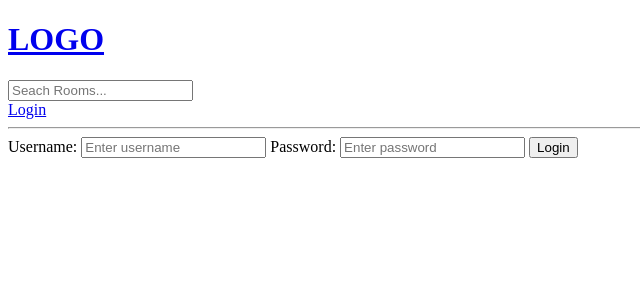
After one commit to fabio-teichmann/discord-unchained, a Django app: page /login/ in a window 1280 px wide. The commit adds this page. Shown: the top 300 px of the page, without its empty margins (0-640 px from the left). Run offline with Django 4.2, Linux system fonts and the light colour scheme.

Commit message:
login/logout prep

```diff
--- /dev/null
+++ b/discord_unchained/base/templates/base/login_register.html
@@ -0,0 +1,18 @@
+{% extends 'main.html' %}
+
+{% block content %}
+
+<div>
+    <form method="POST" action="">
+        {% csrf_token %}
+        <label>Username:</label>
+        <input type="text" name="username" placeholder="Enter username" />
+
+        <label>Password:</label>
+        <input type="password" name="password" placeholder="Enter password" />
+
+        <input type="submit" value="Login"/>
+    </form>
+</div>
+
+{% endblock content %}
--- a/discord_unchained/base/urls.py
+++ b/discord_unchained/base/urls.py
@@ -5,6 +5,8 @@ from django.urls import path
 from . import views
 
 urlpatterns = [
+    path("login/", views.loginPage, name="login"),
+    path("logout/", views.logoutUser, name="logout"),
     path("", views.home, name="home"),
     # Rooms
     path("room/<str:pk>/", views.room, name="room"),
--- a/discord_unchained/base/views.py
+++ b/discord_unchained/base/views.py
@@ -1,3 +1,6 @@
+from django.contrib import messages
+from django.contrib.auth import authenticate, login, logout
+from django.contrib.auth.models import User
 from django.db.models import Q
 from django.shortcuts import redirect, render
 
@@ -12,6 +15,33 @@ from .models import Room, Topic
 
 
 # Create your views here.
+def loginPage(request):
+    if request.method == "POST":
+        username = request.POST.get("username")
+        password = request.POST.get("password")
+
+        try:
+            user = User.objects.get(username=username)
+        except:
+            messages.error(request, "Invalid credentials")
+
+        user = authenticate(request, username=username, password=password)
+
+        if user is not None:
+            login(request, user)  # adds token session
+            return redirect("home")
+        else:
+            messages.error(request, "Invalid credentials")
+
+    context = {}
+    return render(request, "base/login_register.html", context)
+
+
+def logoutUser(request):
+    logout(request)
+    return redirect("home")
+
+
 def home(request):
     q = request.GET.get("q") if request.GET.get("q") != None else ""
     # Filter rooms for query parameter
--- a/discord_unchained/templates/main.html
+++ b/discord_unchained/templates/main.html
@@ -8,6 +8,15 @@
 <body>
     {% include 'navbar.html' %}
 
+    {% if messages %}
+    <ul class="messages">
+        {% for message in messages %}
+        <li>{{message}}</li>
+        {% endfor %}
+    </ul>
+
+    {% endif %}
+
     {% block content %}
 
     {% endblock %}
--- a/discord_unchained/templates/navbar.html
+++ b/discord_unchained/templates/navbar.html
@@ -6,4 +6,10 @@
     <input type="text" name="q" placeholder="Seach Rooms..."/>
 </form>
 
+{% if request.user.is_authenticated %}
+<a href="{% url 'logout' %}">Logout</a>
+{% else %}
+<a href="{% url 'login' %}">Login</a>
+{% endif %}
+
 <hr>
```
